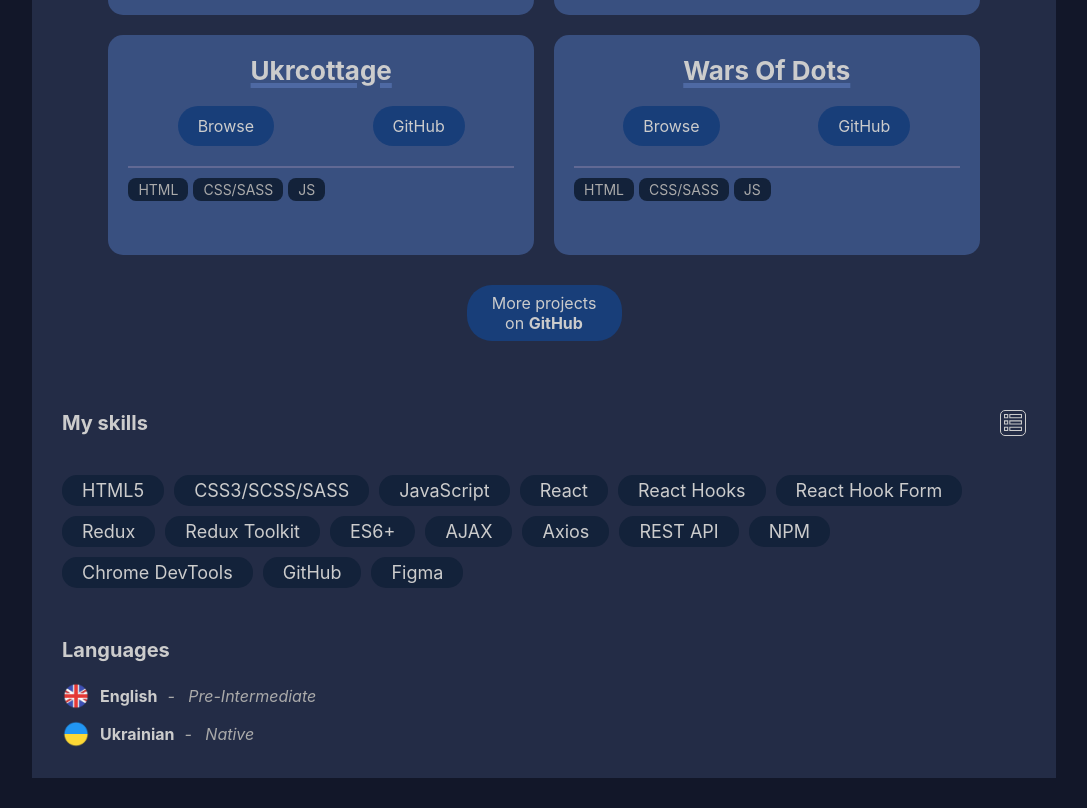
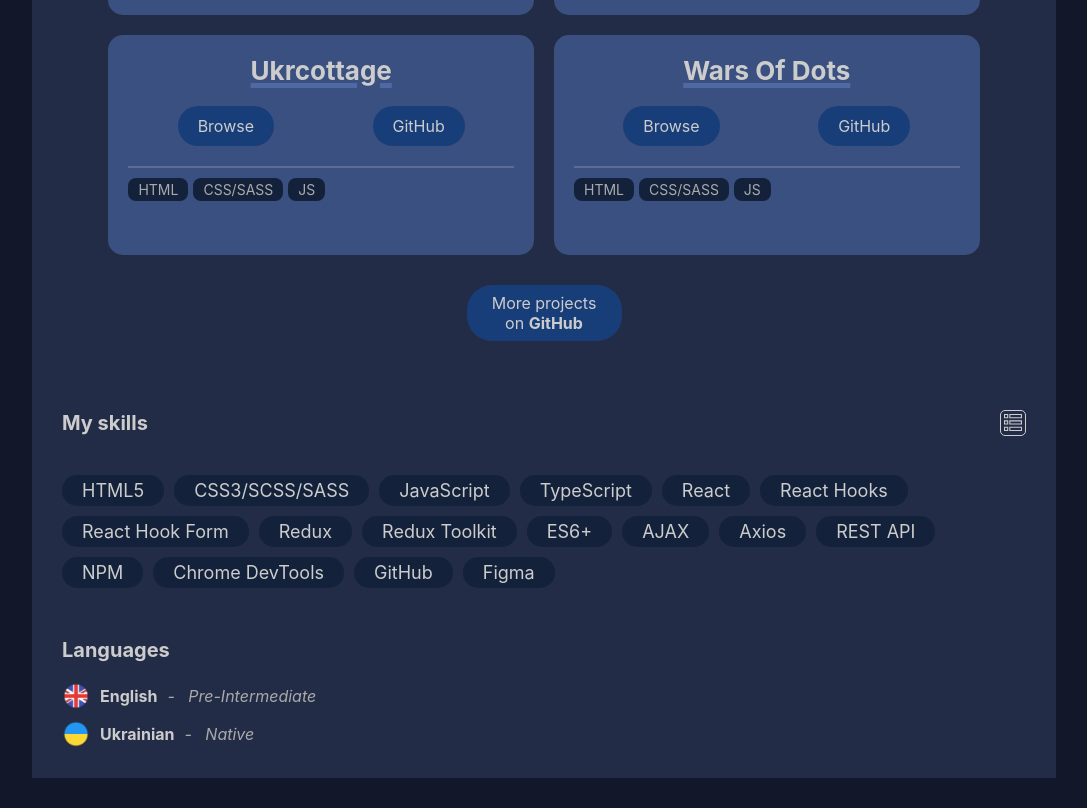
Before and after one commit to PylSerg/pylserg-cv, a React (Create React App) app: page / in a window 1280 px wide. Shown: the part 1050-1858 px from the top of the page, without its empty margins (96-1183 px from the left). Built offline with nearby package versions, Linux system fonts and the light colour scheme.

Commit message:
adds TS to skills

```diff
--- a/src/components/Skills.js
+++ b/src/components/Skills.js
@@ -35,6 +35,7 @@
         <li className="skills__item">HTML5</li>
         <li className="skills__item">CSS3/SCSS/SASS</li>
         <li className="skills__item">JavaScript</li>
+        <li className="skills__item">TypeScript</li>
         <li className="skills__item">React</li>
         <li className="skills__item">React Hooks</li>
         <li className="skills__item">React Hook Form</li>
```
Also changed, not shown: 2 other files (tests, documents, lock files or other folders).
